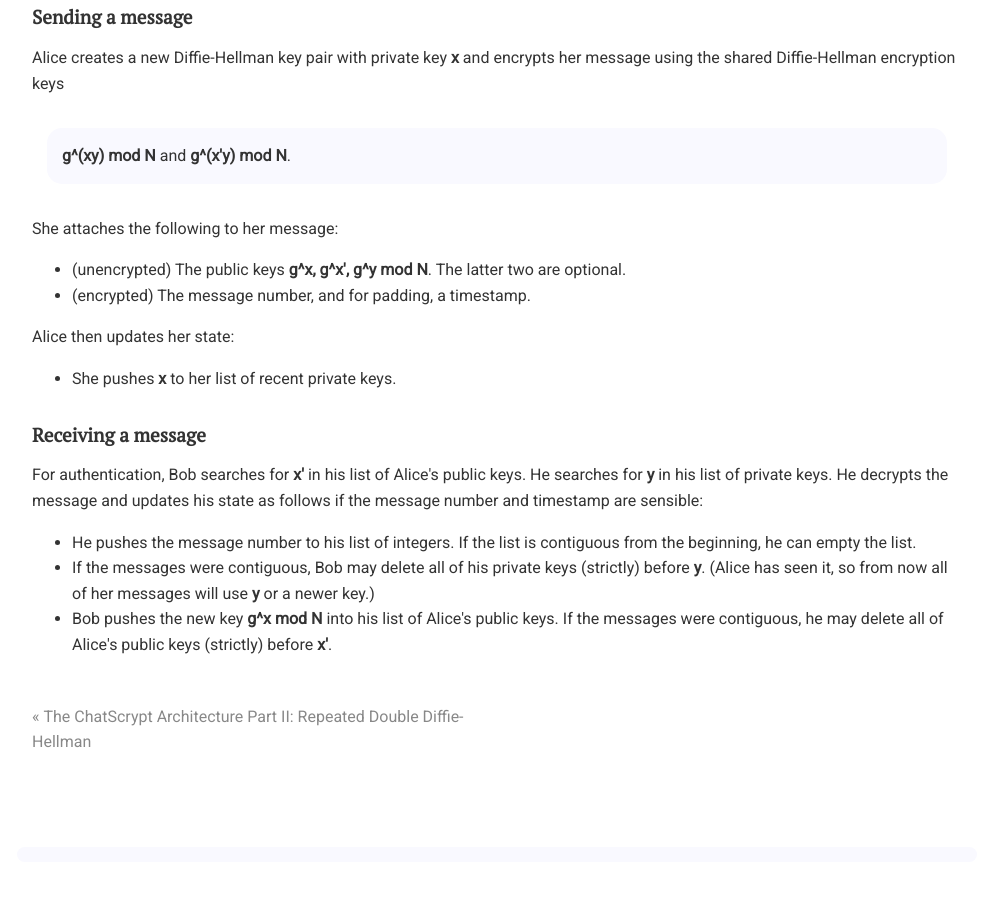
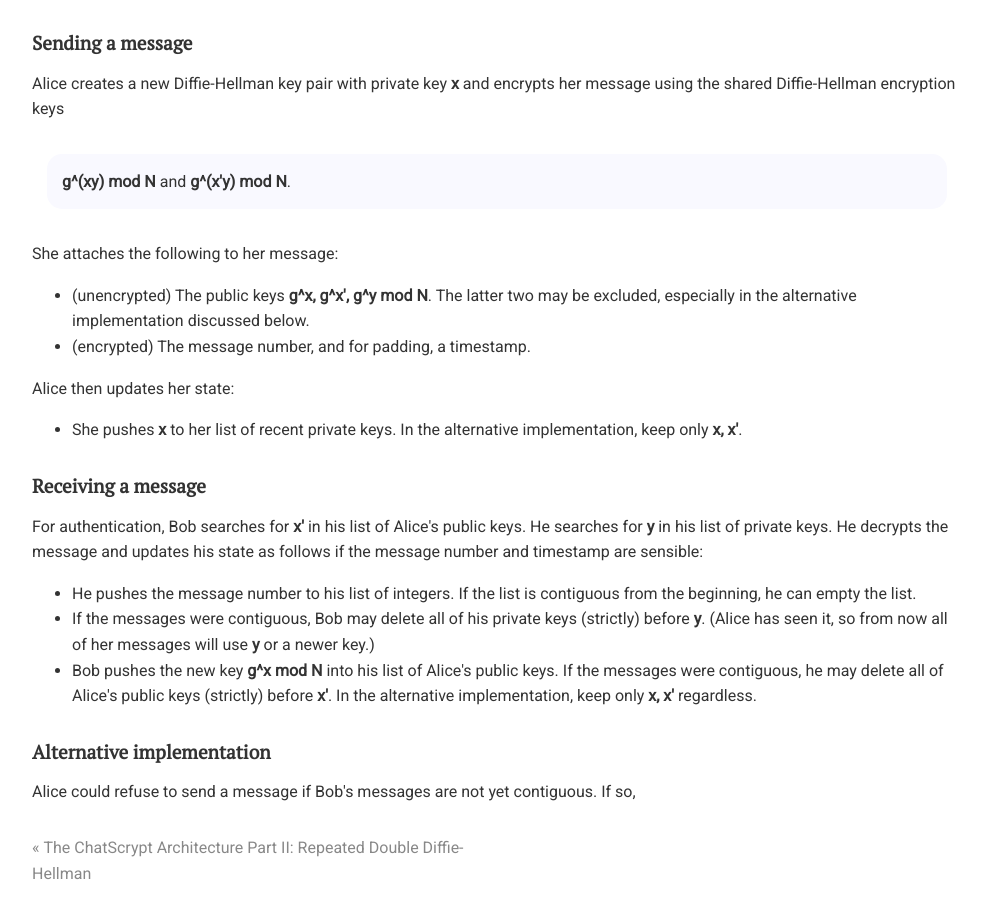
Before and after one commit to chatscrypt/chatscrypt.github.io, a Jekyll site: the page built from _posts/2020-01-23-the-chatscrypt-architecture-part-iii-authenticated-inductive-diffie-hellman.html, in a window 1280 px wide and 900 px high, scrolled down 1746 px. Shown: the whole window, without its empty margins (143-1129 px from the left). Built offline with Jekyll 4.4.1, drawn with Linux system fonts in a browser that asks for light colours; comment, search, counter and statistics services are not loaded; before the commit the page ends 2608 px from its top, so only the background shows below that; some of the changed text lies outside the part shown.

Commit message:
Update 2020-01-23-the-chatscrypt-architecture-part-iii-authenticated-inductive-diffie-hellman.html

```diff
--- a/_posts/2020-01-23-the-chatscrypt-architecture-part-iii-authenticated-inductive-diffie-hellman.html
+++ b/_posts/2020-01-23-the-chatscrypt-architecture-part-iii-authenticated-inductive-diffie-hellman.html
@@ -32,6 +32,8 @@ I came up with the Authenticated Inductive Diffie-Hellman (AIDH) protocol as I f
 <li>A list of Bob's most recent public encryption keys, with newest key <b>g^y mod N</b>. Typically long; as many messages as Bob has sent without Alice's reply.
 </ul>
 
+In the alternative/augmented implementation discussed at the end, these will always be length 0, 2, and 1 respectively.
+
 
 <h2>Initialization</h2>
 Bob publishes to the server a new signed public key <b>g^y mod N</b>. He refreshes this key every time someone initiates a new correspondence with him. Alice publishes to the server an unsigned but long-term public key <b>g^a mod N</b>.
@@ -63,13 +65,13 @@ Alice creates a new Diffie-Hellman key pair with private key <b>x</b> and encryp
 
 She attaches the following to her message:
 <ul>
-<li> (unencrypted) The public keys <b>g^x, g^x', g^y mod N</b>. The latter two are optional.
+<li> (unencrypted) The public keys <b>g^x, g^x', g^y mod N</b>. The latter two may be excluded, especially in the alternative implementation discussed below.
 <li> (encrypted) The message number, and for padding, a timestamp.
 </ul>
 
 <p>Alice then updates her state:
 <ul>
-<li>She pushes <b>x</b> to her list of recent private keys.
+<li>She pushes <b>x</b> to her list of recent private keys. In the alternative implementation, keep only <b>x, x'</b>.
 </ul>
 
 <h2> Receiving a message</h2>
@@ -79,5 +81,9 @@ For authentication, Bob searches for <b>x'</b> in his list of Alice's public key
 <ul>
 <li>He pushes the message number to his list of integers. If the list is contiguous from the beginning, he can empty the list.
 <li>If the messages were contiguous, Bob may delete all of his private keys (strictly) before <b>y</b>. (Alice has seen it, so from now all of her messages will use <b>y</b> or a newer key.)
-<li>Bob pushes the new key <b>g^x mod N</b> into his list of Alice's public keys. If the messages were contiguous, he may delete all of Alice's public keys (strictly) before <b>x'</b>.
+<li>Bob pushes the new key <b>g^x mod N</b> into his list of Alice's public keys. If the messages were contiguous, he may delete all of Alice's public keys (strictly) before <b>x'</b>. In the alternative implementation, keep only <b>x, x'</b> regardless.
 </ul>
+
+<h2>Alternative implementation</h2>
+
+Alice could refuse to send a message if Bob's messages are not yet contiguous. If so,
```
